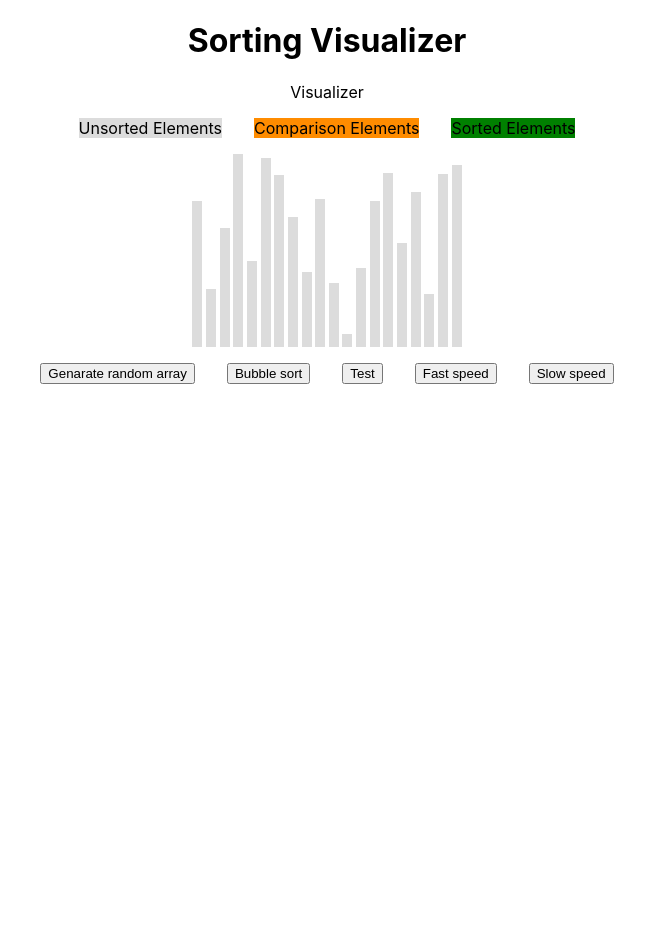
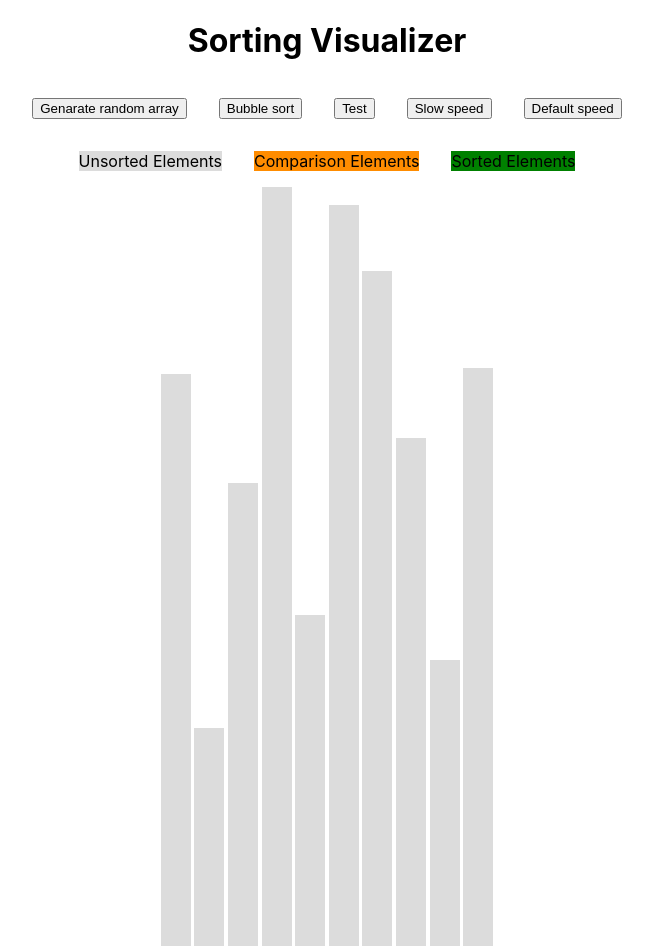
Before and after one commit to codeeverydayyu/sorting-visualizer, a React (Create React App) app: page / in a window 1280 px wide. Shown: the whole page, without its empty margins (313-966 px from the left). Before the commit the page ends 800 px from the top, so only its background shows below. Built offline with nearby package versions, Linux system fonts and the light colour scheme; the HTML template or start-up script is replaced by a standard one.

Commit message:
Add slow visualization to bubble sort, highlight the larger bar to purple.

```diff
--- a/src/components/Visualizer.css
+++ b/src/components/Visualizer.css
@@ -15,7 +15,7 @@
 }
 
 .bar {
-  width: 10px;
+  width: 30px;
   display: inline-block;
   margin: 0 1pt;
   background-color: gainsboro;
--- a/src/components/Visualizer.js
+++ b/src/components/Visualizer.js
@@ -3,20 +3,19 @@ import './Visualizer.css';
 
 const UNSORTED_COLOR = 'gainsboro';
 const COMPARISON_COLOR = 'darkorange';
+const LARGER_COLOR = 'purple';
 const SORTED_COLOR = 'green';
+const DEFAULT_SPEED = 30;
+const SLOW_SPEED = 1000;
+const INITIAL_ARRAYSIZE = 10;
 
 export default function Visualizer() {
-  const [arraySize, setArraySize] = useState(20);
+  const [arraySize, setArraySize] = useState(INITIAL_ARRAYSIZE);
   const [array, setArray] = useState([]);
-  const [speed, setSpeed] = useState(300);
+  const [speed, setSpeed] = useState(DEFAULT_SPEED);
 
   // generate a random array
   const randomArray = () => {
-    let arr = [];
-    for (let i = 0; i < arraySize; i++) {
-      arr.push(Math.floor(Math.random() * 200) + 5);
-    }
-    setArray(arr);
     // check if the element is null to avoid null error
     let check = document.getElementById(0);
     if (check !== null) {
@@ -25,6 +24,11 @@ export default function Visualizer() {
         document.getElementById(i).style.backgroundColor = UNSORTED_COLOR;
       }
     }
+    let arr = [];
+    for (let i = 0; i < arraySize; i++) {
+      arr.push(Math.floor(Math.random() * 800) + 5);
+    }
+    setArray(arr);
   };
 
   // set random array for the first render
@@ -32,16 +36,32 @@ export default function Visualizer() {
     randomArray();
   }, []);
 
-  const fast = () => {
-    setSpeed(10);
+  // control the speed of visualization
+  const slowSpeed = () => {
+    setSpeed(SLOW_SPEED);
   };
-  const slow = () => {
-    setSpeed(300);
+  const defaultSpeed = () => {
+    setSpeed(DEFAULT_SPEED);
   };
-
   // https://stackoverflow.com/questions/58816244/debugging-eslint-warning-function-declared-in-a-loop-contains-unsafe-reference
   const sleep = (speed) => {
     return new Promise((resolve) => setTimeout(resolve, speed));
+  };
+
+  // test results
+  const testSort = () => {
+    let testResult = false;
+    const testArr = structuredClone(array);
+    testArr.sort((a, b) => a - b);
+    if (testArr.length === array.length) {
+      for (let i = 0; i < testArr.length; i++) {
+        if (testArr[i] !== array[i]) {
+          break;
+        }
+        testResult = true;
+      }
+    }
+    console.log('test result: ', testResult.toString());
   };
 
   const swap = (arr, x, y) => {
@@ -55,52 +75,60 @@ export default function Visualizer() {
     let bar1, bar2;
     for (let i = 0; i < array.length - 1; i++) {
       for (let j = 0; j < array.length - i - 1; j++) {
-        // change the color of comparison element
+        // highlight the comparing bars' color to comparison color for a few milliseconds
         bar1 = document.getElementById(j).style;
         bar2 = document.getElementById(j + 1).style;
         bar1.backgroundColor = COMPARISON_COLOR;
         bar2.backgroundColor = COMPARISON_COLOR;
+        await sleep(speed);
 
-        // swap elements and update array's changes to the state
+        // if in slow speed, highlight the comparison result: larger bar's color to purple for a few milliseconds
+        if (speed > 500) {
+          500 && array[j] > array[j + 1]
+            ? (bar1.backgroundColor = LARGER_COLOR)
+            : (bar2.backgroundColor = LARGER_COLOR);
+          await sleep(speed);
+        }
+
+        // swap elements and update array's changes to the state, the height of both bars will change accordingly
         if (array[j] > array[j + 1]) {
           swap(array, j, j + 1);
           setArray([...array, array]);
+          // FIXME: after swap, the render div will increase one more div than the number of array length, push the whole bars one bar to the right
+
+          // after the swap, bar2 must be larger,
+          // if in slow speed, highlight bar2 to larger color and bar1 to comparison color for a few milliseconds.
+          if (speed > 500) {
+            bar1.backgroundColor = COMPARISON_COLOR;
+            bar2.backgroundColor = LARGER_COLOR;
+            await sleep(speed);
+          }
         }
 
-        // wait for a few milliseconds and then change color back to unsorted
-        await sleep(speed);
+        // change color back to unsorted color
         bar1.backgroundColor = UNSORTED_COLOR;
         bar2.backgroundColor = UNSORTED_COLOR;
       }
-      // the element is in its sorted position, change color
+      // the element is in its sorted position, change color to sorted
       bar2.backgroundColor = SORTED_COLOR;
+      await sleep(speed);
     }
-    // the element is in its sorted position, change color
-    bar1.backgroundColor = SORTED_COLOR;
-  };
-
-  // test results
-  const testSort = () => {
-    let testResult = false;
-    const testArr = structuredClone(array);
-    console.log(testArr === array);
-    console.log('before using built-in sort');
-    console.log(testArr.toString());
-    testArr.sort((a, b) => a - b);
-    if (testArr.length === array.length) {
-      for (let i = 0; i < testArr.length; i++) {
-        if (testArr[i] !== array[i]) {
-          break;
-        }
-        testResult = true;
-      }
+    // the element is in its sorted position, change color to sorted
+    if (typeof bar1 !== 'undefined') {
+      bar1.backgroundColor = SORTED_COLOR;
     }
-    console.log('test result: ', testResult.toString());
+    console.log('after bubble sort, the length of array is: ', array.length);
   };
 
   return (
     <div>
-      Visualizer
+      <div className='button-container'>
+        <button onClick={randomArray}>Genarate random array</button>
+        <button onClick={bubbleSort}>Bubble sort</button>
+        <button onClick={testSort}>Test</button>
+        <button onClick={slowSpeed}>Slow speed</button>
+        <button onClick={defaultSpeed}>Default speed</button>
+      </div>
       <div className='colorSystem-container'>
         <div
           key={'unsorted'}
@@ -139,13 +167,6 @@ export default function Visualizer() {
             );
           })}
       </div>
-      <div className='button-container'>
-        <button onClick={randomArray}>Genarate random array</button>
-        <button onClick={bubbleSort}>Bubble sort</button>
-        <button onClick={testSort}>Test</button>
-        <button onClick={fast}>Fast speed</button>
-        <button onClick={slow}>Slow speed</button>
-      </div>
     </div>
   );
 }
```
